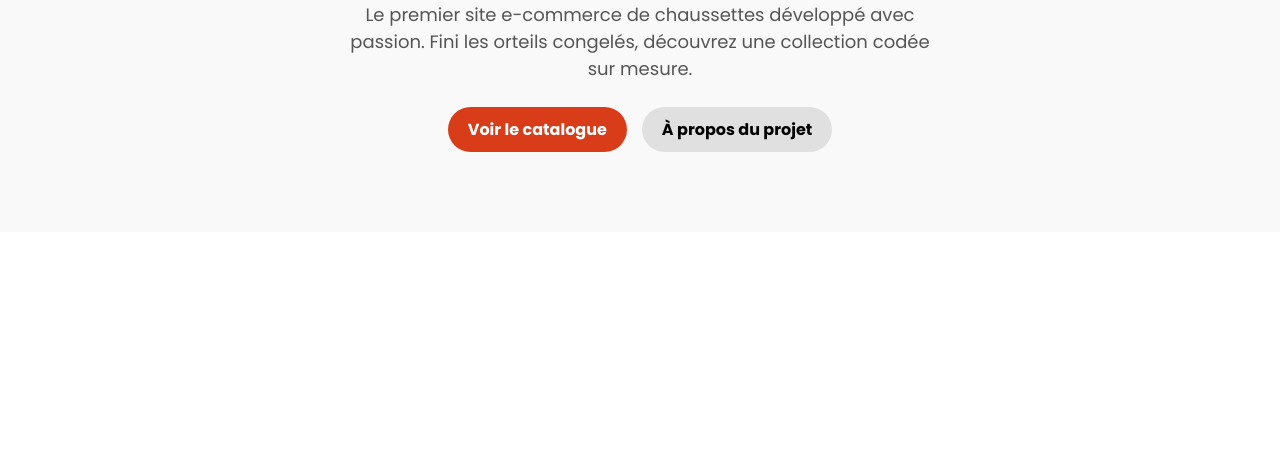
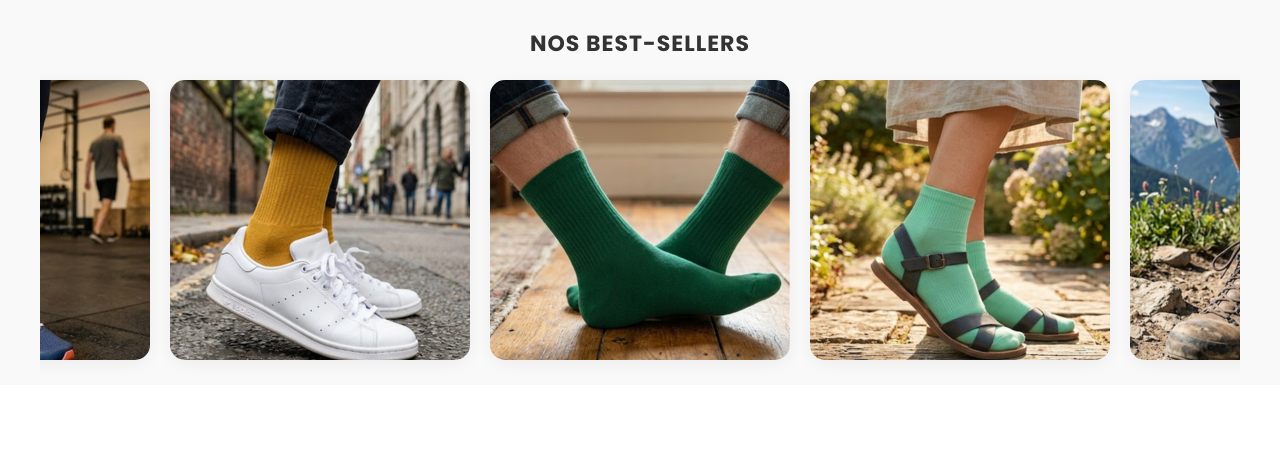
Before and after one commit to Harld9/livrables-boutique-js-cho7, a website: page app/frontend/pages/index.html in a window 1280 px wide. Shown: the part 339-800 px from the top of the page. Drawn offline with Linux system fonts and the light colour scheme.

Commit message:
style: ajout d'un carroussel des best-sellers

```diff
--- a/app/frontend/pages/index.html
+++ b/app/frontend/pages/index.html
@@ -7,6 +7,7 @@
   <link href="/css/main.css" rel="stylesheet" />
   <link href="/css/index.css" rel="stylesheet" />
   <script src="/script/main.js" type="module"></script>
+  <script src="/script/index.js" type="module"></script>
   <link rel="stylesheet"
     href="https://fonts.googleapis.com/css2?family=Poppins:wght@300;400;500;600;700&display=swap" />
   <title>Accueil</title>
@@ -58,6 +59,36 @@
         <a href="/about" class="secondaire">À propos du projet</a>
       </div>
 
+      <h2 class="soustitre">Nos best-sellers</h2>
+
+      <!-- J'ai mit le lien vers catalogue mais après on mettre le lien vers le produit spécifique et également mettre les photos depuis la db-->
+      <div class="carrousselfenetre">
+        <div class="carrousselpiste">
+          <div class="carteproduit"><a href="/catalogue"><img src="\assets\imgchaussettes\CatUni\cho7-uni-portee-1.png"
+                alt="1" /></a></div>
+          <div class="carteproduit"><a href="/catalogue"><img src="\assets\imgchaussettes\CatUni\cho7-uni-portee-2.png"
+                alt="2" /></a></div>
+          <div class="carteproduit"><a href="/catalogue"><img src="\assets\imgchaussettes\CatUni\cho7-uni-portee-3.png"
+                alt="3" /></a></div>
+          <div class="carteproduit"><a href="/catalogue"><img src="\assets\imgchaussettes\CatUni\cho7-uni-portee-4.png"
+                alt="4" /></a></div>
+          <div class="carteproduit"><a href="/catalogue"><img src="\assets\imgchaussettes\CatUni\cho7-uni-portee-5.png"
+                alt="5" /></a></div>
+          <div class="carteproduit"><a href="/catalogue"><img src="\assets\imgchaussettes\CatUni\cho7-uni-portee-1.png"
+                alt="1" /></a></div>
+          <div class="carteproduit"><a href="/catalogue"><img src="\assets\imgchaussettes\CatUni\cho7-uni-portee-2.png"
+                alt="2" /></a></div>
+          <div class="carteproduit"><a href="/catalogue"><img src="\assets\imgchaussettes\CatUni\cho7-uni-portee-3.png"
+                alt="3" /></a></div>
+          <div class="carteproduit"><a href="/catalogue"><img src="\assets\imgchaussettes\CatUni\cho7-uni-portee-4.png"
+                alt="4" /></a></div>
+          <div class="carteproduit"><a href="/catalogue"><img src="\assets\imgchaussettes\CatUni\cho7-uni-portee-5.png"
+                alt="5" /></a></div>
+        </div>
+      </div>
+
+
+
     </section>
   </main>
 
--- a/app/frontend/static/css/index.css
+++ b/app/frontend/static/css/index.css
@@ -1,9 +1,13 @@
 /* CSS uniquement pour l'accueil */
+
+body {
+    overflow-x: hidden;
+}
 
 .entete {
     display: flex;
     flex-direction: column;
-    padding: 40px 20px;
+    padding: 20px;
     background-color: #f9f9f9;
 }
 
@@ -15,13 +19,13 @@
     font-size: 12px;
     font-weight: bold;
     width: fit-content;
-    margin-bottom: 20px;
+    margin-bottom: 10px;
 }
 
 .titre {
-    font-size: 40px;
+    font-size: 30px;
     color: black;
-    margin-bottom: 15px;
+    margin-bottom: 10px;
 }
 
 .italique {
@@ -31,12 +35,13 @@
 
 .description {
     color: #555555;
-    font-size: 16px;
-    margin-bottom: 25px;
+    font-size: 15px;
+    margin-bottom: 15px;
 }
 
 .boutons {
     display: flex;
+    margin-bottom: 15px;
 }
 
 .primaire {
@@ -66,28 +71,95 @@
     background-color: #c0c0c0;
 }
 
+.carrousselpiste {
+    display: flex;
+    gap: 20px;
+    padding: 0;
+}
+
+.carteproduit {
+    display: block;
+    scroll-snap-align: center;
+    background-color: transparent;
+    border-radius: 15px;
+    padding: 0;
+    text-align: center;
+    box-shadow: 0 4px 15px rgba(0, 0, 0, 0.05);
+    min-width: 280px;
+    transition: transform 0.3s, box-shadow 0.3s;
+    overflow: hidden;
+    cursor: pointer;
+}
+
+.carteproduit:hover {
+    transform: translateY(-5px);
+    box-shadow: 0 10px 20px rgba(0, 0, 0, 0.15);
+}
+
+.carteproduit img {
+    width: 100%;
+    height: 250px;
+    object-fit: cover;
+    margin: 0;
+    display: block;
+}
+
+.carrousselfenetre {
+    overflow-x: auto;
+    scroll-snap-type: x mandatory;
+    scroll-behavior: smooth;
+    max-width: 1200px;
+    margin-left: auto;
+    margin-right: auto;
+    padding-top: 10px;
+    padding-bottom: 15px;
+    scrollbar-width: none;
+    -ms-overflow-style: none;
+}
+
+.carrousselfenetre::-webkit-scrollbar {
+    display: none;
+    width: 0;
+    height: 0;
+}
+
+.soustitre {
+    font-size: 22px;
+    font-weight: bold;
+    color: #333333;
+    margin-top: 10px;
+    margin-bottom: 10px;
+    text-transform: uppercase;
+    letter-spacing: 1px;
+}
+
 @media (min-width: 768px) {
     .entete {
         align-items: center;
         text-align: center;
-        padding: 80px 20px;
+        padding: 10px 20px;
     }
 
     .titre {
-        font-size: 60px;
+        font-size: 40px;
         max-width: 800px;
     }
 
     .description {
-        font-size: 18px;
         max-width: 600px;
+        margin-bottom: 20px;
     }
 
     .boutons {
         justify-content: center;
+        margin-bottom: 20px;
+    }
+
+    .carteproduit {
+        min-width: 300px;
+    }
+
+    .carteproduit img {
+        height: 280px;
     }
 }
-
-@media (min-width: 1024px) {}
-
-@media (min-width: 1280px) {}
--- /dev/null
+++ b/app/frontend/static/script/index.js
@@ -0,0 +1,20 @@
+const fenetre = document.querySelector('.carrousselfenetre');
+const piste = document.querySelector('.carrousselpiste');
+const cartes = document.querySelectorAll('.carteproduit');
+
+setInterval(() => {
+    const largeurCarte = cartes[0].offsetWidth + 20; // Taille d'une carte + le gap
+
+    // Si on a dépassé la moitié du ruban (les 5 premières photos)
+    if (fenetre.scrollLeft >= largeurCarte * 5) {
+        // On désactive le scroll fluide une fraction de seconde pour se téléporter
+        fenetre.style.scrollBehavior = 'auto';
+        fenetre.scrollLeft = 0;
+        // On remet le fluide et on avance d'une case
+        fenetre.style.scrollBehavior = 'smooth';
+        fenetre.scrollLeft += largeurCarte;
+    } else {
+        // Marche normale
+        fenetre.scrollLeft += largeurCarte;
+    }
+}, 4000);
```
